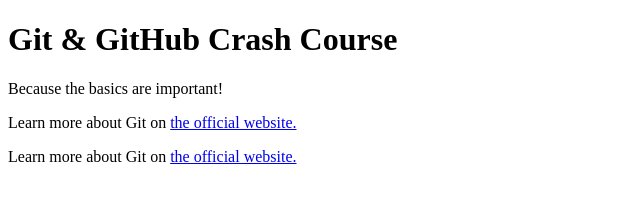
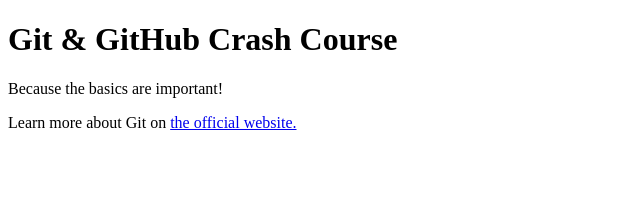
Before and after one commit to AlexanderC-J/github-crash-course, a plain HTML site: page index.html in a window 1280 px wide. Shown: the whole page, without its empty margins (0-640 px from the left). Drawn offline with Linux system fonts and the light colour scheme.

Commit message:
deleted duplicate

```diff
--- a/index.html
+++ b/index.html
@@ -13,6 +13,5 @@
       Learn more about Git on
       <a href="https://git-scm.com/book/en/v2">the official website.</a>
     </p>
-    <p>Learn more about Git on <a href="https://git-scm.com/book/en/v2">the official website.</a></p>
   </body>
 </html>
```
